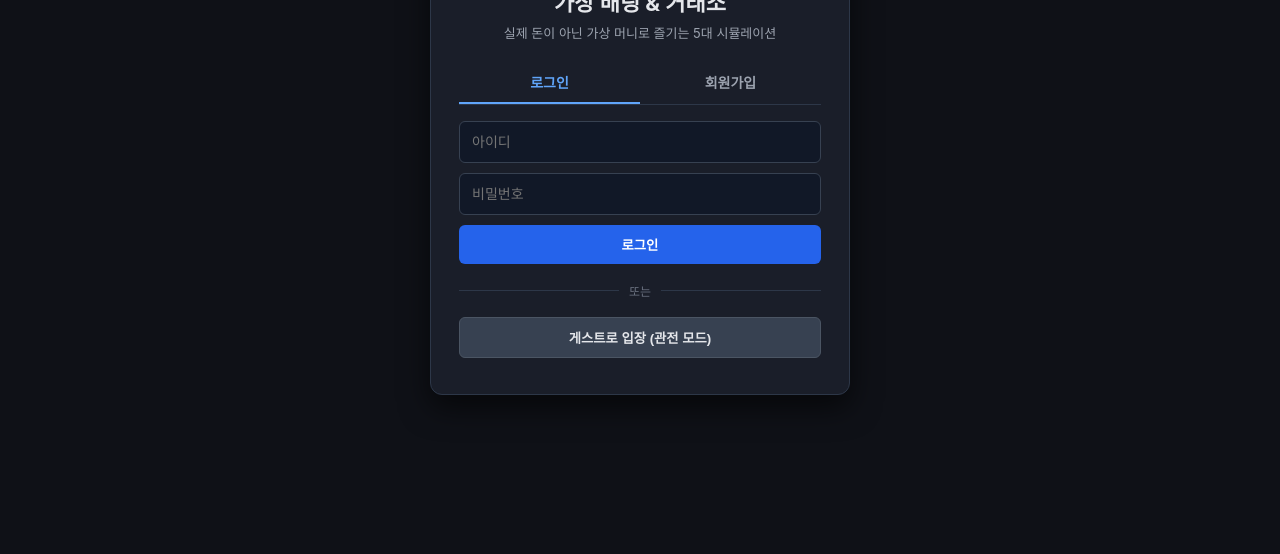
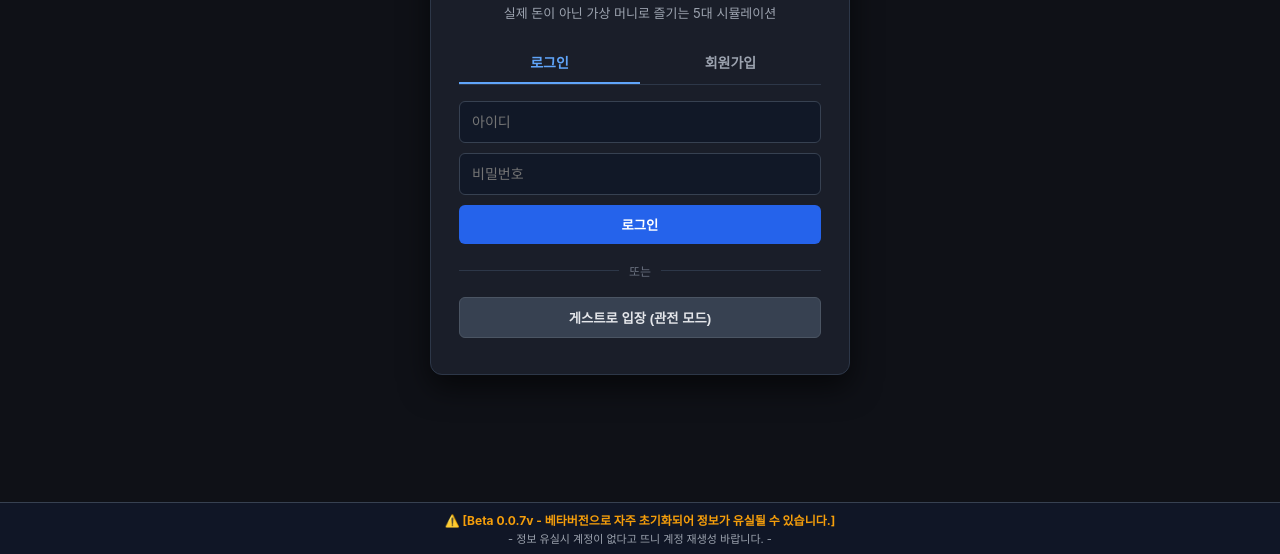
Before and after one commit to hanagatsu/hanagatsu-gamesite, a website: page public/index.html in a window 1280 px wide. Shown: the part 246-800 px from the top of the page. Drawn offline with nearby package versions, Linux system fonts and the light colour scheme; no server answers.

Commit message:
Add beta footer notice banner and improve login error messaging

```diff
--- a/public/game.js
+++ b/public/game.js
@@ -259,7 +259,7 @@ socket.on('loginSuccess', (data) => {
     userModeTag.className = 'mode-tag member';
     tabAdminBtn.classList.add('hidden');
     if (btnUserProfile) {
-      btnUserProfile.classList.remove('hidden'); // 👈 hidden 클래스 확실히 제거
+      btnUserProfile.classList.remove('hidden');
     }
   }
 
--- a/public/index.html
+++ b/public/index.html
@@ -450,6 +450,11 @@
 
   <div id="toast" class="toast hidden"></div>
 
+  <footer class="beta-notice-banner">
+    <p class="beta-main-text">⚠️ [Beta 0.0.7v - 베타버전으로 자주 초기화되어 정보가 유실될 수 있습니다.]</p>
+    <p class="beta-sub-text">- 정보 유실시 계정이 없다고 뜨니 계정 재생성 바랍니다. -</p>
+  </footer>
+
   <script src="/socket.io/socket.io.js"></script>
   <script src="game.js"></script>
 </body>
--- a/public/style.css
+++ b/public/style.css
@@ -887,3 +887,34 @@ button {
   box-shadow: 0 4px 12px rgba(0,0,0,0.4);
   z-index: 1001;
 }
+
+/* 하단 배너 고정 */
+.beta-notice-banner {
+  position: fixed;
+  bottom: 0;
+  left: 0;
+  width: 100%;
+  background-color: rgba(17, 24, 39, 0.95);
+  border-top: 1px solid #374151;
+  padding: 8px 16px;
+  text-align: center;
+  z-index: 999;
+  backdrop-filter: blur(4px);
+  pointer-events: none; /* 클릭 방해 금지 */
+}
+
+.beta-main-text {
+  font-size: 12px;
+  font-weight: 700;
+  color: #f59e0b;
+  margin-bottom: 2px;
+}
+
+.beta-sub-text {
+  font-size: 11px;
+  color: #9ca3af;
+}
+
+.content-container, #loginScreen {
+  padding-bottom: 60px !important;
+}
--- a/server.js
+++ b/server.js
@@ -520,9 +520,6 @@ function setupSocketIO(ioInstance) {
         }
 
         const user = await authenticateUser(data.username, data.password);
-        if (!user) {
-          return socket.emit('authError', { message: '아이디 또는 비밀번호가 일치하지 않습니다.' });
-        }
 
         releaseGuestCode(socket.id);
 
@@ -551,7 +548,8 @@ function setupSocketIO(ioInstance) {
 
         broadcastP2PRoomState();
       } catch (err) {
-        socket.emit('authError', { message: '로그인 처리 중 오류가 발생했습니다.' });
+        // "존재하지 않는 계정입니다." 또는 "비밀번호가 일치하지 않습니다." 출력
+        socket.emit('authError', { message: err.message || '로그인 처리 중 오류가 발생했습니다.' });
       }
     });
 
```
Also changed, not shown: db.js (+11 -3 lines).
